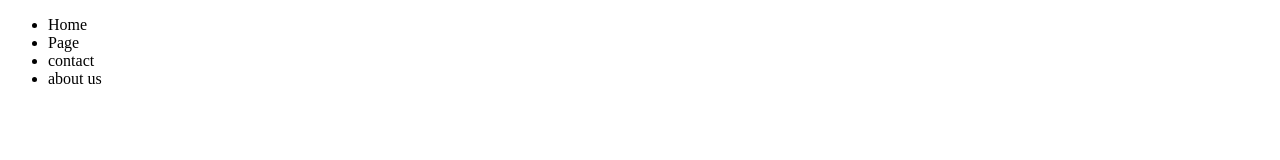
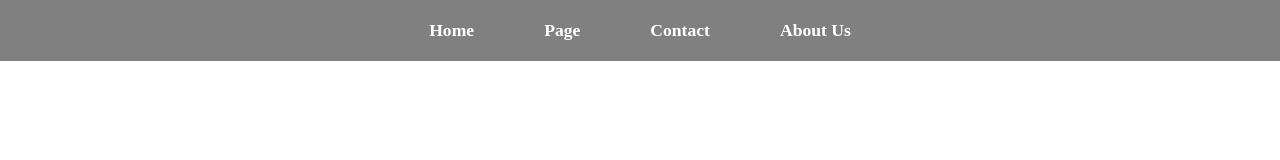
Before and after one commit to smmazharul/second-repo, a plain HTML site: page index.html in a window 1280 px wide. Drawn offline with Linux system fonts and the light colour scheme.

Commit message:
made navbar

```diff
--- a/css/style.css
+++ b/css/style.css
@@ -8,7 +8,33 @@
 .navbar{
     display: flex;
     justify-content: center;
+    align-items: center;
+    background-color: gray;
+    position:sticky;
+    top: 0;
 }
-.navbar ul{}
-.navbar ul li{}
-.navbar ul li a{}
+.navbar ul{
+    display: flex;
+    list-style: none;
+    margin: 20px 0;
+}
+.navbar ul li{
+   font-family: century;
+   font-size: 1.1rem;
+   font-weight: 700;
+
+}
+.navbar ul li a{
+    text-decoration: none;
+    color: white;
+    padding: 8px 35px;
+    transition: all .5s ease;
+
+}
+.navbar ul li a:hover{
+    color: black;
+    background: white;
+    box-shadow: 0 0 10px white;
+    border-radius: 5px;
+
+}
--- a/index.html
+++ b/index.html
@@ -5,15 +5,16 @@
     <meta http-equiv="X-UA-Compatible" content="IE=edge">
     <meta name="viewport" content="width=device-width, initial-scale=1.0">
     <title>my second repo</title>
+    <link rel="stylesheet" href="css/style.css">
 </head>
 <body>
 
        <div class="navbar">
            <ul>
-               <li><a>Home</a></li>
-               <li><a>Page</a></li>
-               <li><a>contact</a></li>
-               <li><a>about us</a></li>
+               <li><a href="#">Home</a></li>
+               <li><a href="#">Page</a></li>
+               <li><a href="#">Contact</a></li>
+               <li><a href="#">About Us</a></li>
            </ul>
 
        </div>
```
